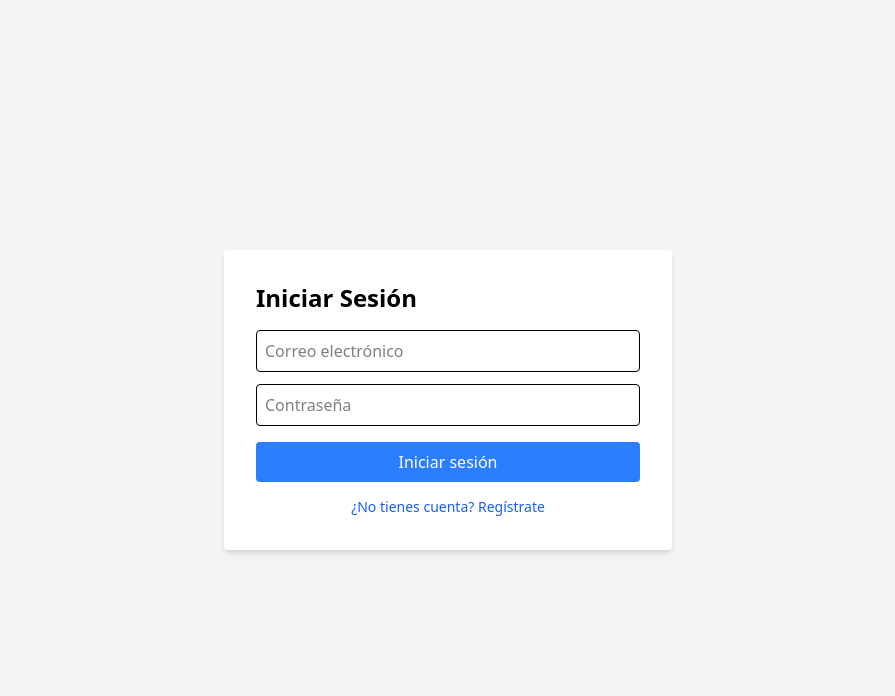
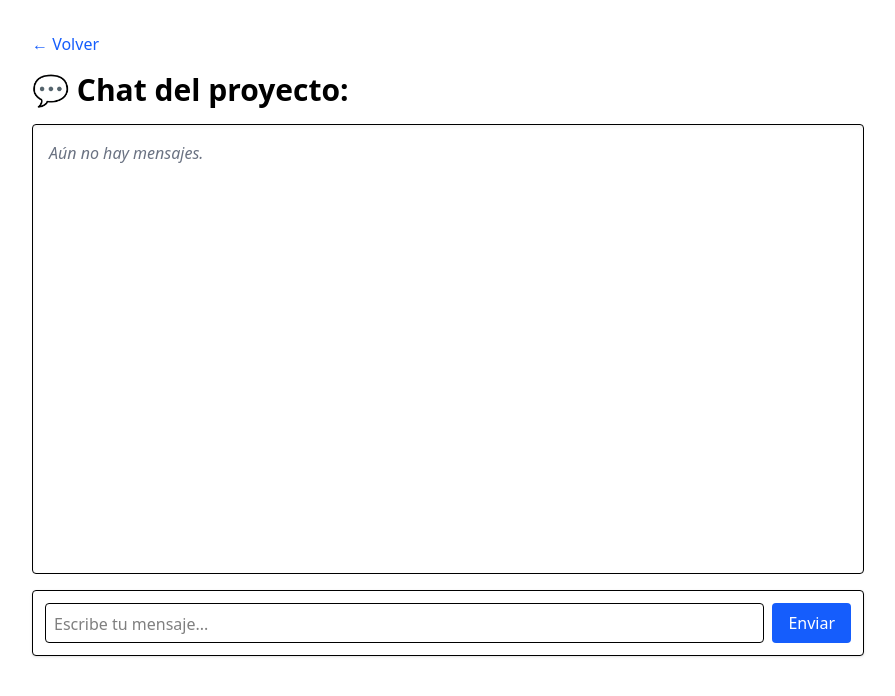
Before and after one commit to GiovannyLESM/PGP-IA-TP2, a React (Vite) app in the folder gestion-APP/: page /projects/1/chat in a window 1280 px wide. Before the commit this address led to /login. Shown: the top 696 px of the page, without its empty margins (192-1087 px from the left). Built offline with nearby package versions, Linux system fonts and the light colour scheme.

Commit message:
agregando chats basicos, estilos, chat por proyecto, chat vista general

```diff
--- /dev/null
+++ b/gestion-APP/src/modules/chat/ChatPage.tsx
@@ -0,0 +1,56 @@
+import { useNavigate } from 'react-router-dom';
+import { useEffect, useState } from 'react';
+
+interface Proyecto {
+  id: number;
+  nombre: string;
+  descripcion: string;
+}
+
+export const ChatPage = () => {
+  const navigate = useNavigate();
+  const [proyectos, setProyectos] = useState<Proyecto[]>([]);
+
+  useEffect(() => {
+    const stored = localStorage.getItem('proyectos');
+    if (stored) {
+      setProyectos(JSON.parse(stored));
+    }
+  }, []);
+
+  return (
+    <div className="p-8">
+        <button
+        onClick={() => navigate('/dashboard')}
+        className="text-blue-600 hover:underline mb-4 inline-block"
+      >
+        ← Volver al dashboard
+      </button>
+      <h1 className="text-3xl font-bold mb-6">💬 Chats por Proyecto</h1>
+
+      {proyectos.length === 0 ? (
+        <p className="text-gray-600">No hay proyectos registrados.</p>
+      ) : (
+        <ul className="space-y-4">
+          {proyectos.map((p) => (
+            <li
+              key={p.id}
+              className="border rounded p-4 bg-white shadow-sm flex justify-between items-center"
+            >
+              <div>
+                <h2 className="text-lg font-semibold">{p.nombre}</h2>
+                <p className="text-sm text-gray-500">{p.descripcion}</p>
+              </div>
+              <button
+                onClick={() => navigate(`/projects/${p.id}/chat`)}
+                className="bg-blue-600 text-white px-4 py-2 rounded hover:bg-blue-700"
+              >
+                Ir al chat
+              </button>
+            </li>
+          ))}
+        </ul>
+      )}
+    </div>
+  );
+};
--- /dev/null
+++ b/gestion-APP/src/modules/chat/ProjectChatPage.tsx
@@ -0,0 +1,126 @@
+import { useParams, useNavigate } from 'react-router-dom';
+import { useEffect, useState, useRef } from 'react';
+
+interface Mensaje {
+  id: number;
+  proyectoId: number;
+  autor: string;
+  contenido: string;
+  fecha: string;
+}
+
+export const ProjectChatPage = () => {
+  const { id } = useParams();
+  const navigate = useNavigate();
+  const [mensajes, setMensajes] = useState<Mensaje[]>([]);
+  const [nuevoMensaje, setNuevoMensaje] = useState('');
+  const chatEndRef = useRef<HTMLDivElement | null>(null);
+  const [nombreProyecto, setNombreProyecto] = useState('');
+
+  // Cargar nombre del proyecto
+  useEffect(() => {
+    const storedProyectos = localStorage.getItem('proyectos');
+    if (storedProyectos) {
+      const proyectos = JSON.parse(storedProyectos);
+      const encontrado = proyectos.find((p: any) => p.id === Number(id));
+      if (encontrado) setNombreProyecto(encontrado.nombre);
+    }
+  }, [id]);
+
+  // Cargar mensajes
+  useEffect(() => {
+    const storedMensajes = localStorage.getItem('mensajes') || '[]';
+    const todos = JSON.parse(storedMensajes);
+    const filtrados = todos.filter((m: Mensaje) => m.proyectoId === Number(id));
+    setMensajes(filtrados);
+  }, [id]);
+
+  // Scroll al final
+  useEffect(() => {
+    chatEndRef.current?.scrollIntoView({ behavior: 'smooth' });
+  }, [mensajes]);
+
+  const handleEnviar = () => {
+    const contenidoLimpio = nuevoMensaje.trim();
+    if (!contenidoLimpio) return;
+
+    const nuevo: Mensaje = {
+      id: Date.now(),
+      proyectoId: Number(id),
+      autor: 'Tú',
+      contenido: contenidoLimpio,
+      fecha: new Date().toLocaleString(),
+    };
+
+    const actualizados = [...mensajes, nuevo];
+    setMensajes(actualizados);
+    localStorage.setItem('mensajes', JSON.stringify([...JSON.parse(localStorage.getItem('mensajes') || '[]'), nuevo]));
+    setNuevoMensaje('');
+  };
+
+  const handleKeyDown = (e: React.KeyboardEvent<HTMLTextAreaElement>) => {
+    if (e.key === 'Enter' && !e.shiftKey) {
+      e.preventDefault();
+      handleEnviar();
+    }
+  };
+
+  return (
+    <div className="p-8 max-w-4xl mx-auto">
+      <button
+        onClick={() => navigate(-1)}
+        className="text-blue-600 hover:underline mb-4 inline-block"
+      >
+        ← Volver
+      </button>
+
+      <h1 className="text-3xl font-bold mb-4">💬 Chat del proyecto: {nombreProyecto}</h1>
+
+      <div className="border rounded p-4 mb-4 h-[450px] overflow-y-auto bg-white shadow-inner space-y-4">
+        {mensajes.length === 0 ? (
+          <p className="text-gray-500 italic">Aún no hay mensajes.</p>
+        ) : (
+          mensajes.map((msg) => (
+            <div key={msg.id} className="bg-gray-100 rounded p-3 shadow-sm">
+              <div className="flex justify-between text-sm mb-1 text-gray-700 font-semibold">
+                <span>{msg.autor}</span>
+                <span className="text-xs text-gray-500">{msg.fecha}</span>
+              </div>
+              <p className="text-gray-800 whitespace-pre-line">{msg.contenido}</p>
+            </div>
+          ))
+        )}
+        <div ref={chatEndRef}></div>
+      </div>
+
+      <div className="bg-white border rounded shadow p-3 flex items-end gap-2">
+      <textarea
+        ref={(el) => {
+            if (el) {
+            el.style.height = 'auto';
+            el.style.height = el.scrollHeight + 'px';
+            }
+        }}
+        value={nuevoMensaje}
+        onChange={(e) => {
+            setNuevoMensaje(e.target.value);
+            const el = e.target;
+            el.style.height = 'auto'; // Reset height
+            el.style.height = el.scrollHeight + 'px'; // Ajusta al contenido
+        }}
+        onKeyDown={handleKeyDown}
+        placeholder="Escribe tu mensaje..."
+        className="w-full p-2 resize-none border rounded focus:outline-none overflow-hidden transition-all"
+        rows={1}
+    />
+
+        <button
+            onClick={handleEnviar}
+            className="bg-blue-600 text-white px-4 py-2 rounded hover:bg-blue-700"
+        >
+            Enviar
+        </button>
+        </div>
+    </div>
+  );
+};
--- a/gestion-APP/src/modules/projects/ProjectDetailPage.tsx
+++ b/gestion-APP/src/modules/projects/ProjectDetailPage.tsx
@@ -65,6 +65,12 @@ export const ProjectDetailPage = () => {
         >
         📌 Ver Kanban
       </button>
+      <button
+        onClick={() => navigate(`/projects/${proyecto.id}/chat`)}
+        className="bg-sky-500 text-white px-4 py-2 rounded hover:bg-sky-600 ml-2"
+      >
+        💬 Ver Chat
+      </button>
     </div>
   );
 };
--- a/gestion-APP/src/routes/AppRouter.tsx
+++ b/gestion-APP/src/routes/AppRouter.tsx
@@ -11,6 +11,8 @@ import { TaskListPage } from '../modules/tasks/TaskListPage';
 import { TaskFormPage } from '../modules/tasks/TaskFormPage';
 import { KanbanBoard } from '../modules/kanban/KanbanBoard';
 import { EditTaskPage } from '../modules/kanban/EditTaskPage';
+import { ChatPage } from '../modules/chat/ChatPage';
+import { ProjectChatPage } from '../modules/chat/ProjectChatPage';
 
 
 export const AppRouter = () => {
@@ -53,9 +55,11 @@ export const AppRouter = () => {
           element={isAuthenticated ? <KanbanBoard /> : <Navigate to="/login" />}
         />
         <Route path="/projects/:id/kanban/edit/:taskId" element={<EditTaskPage />} />
+        <Route path="/chat" element={<ChatPage />} />
 
         {/* Ruta por defecto */}
         <Route path="*" element={<Navigate to="/login" />} />
+        <Route path="/projects/:id/chat" element={<ProjectChatPage />} />
       </Routes>
     </BrowserRouter>
   );
```
